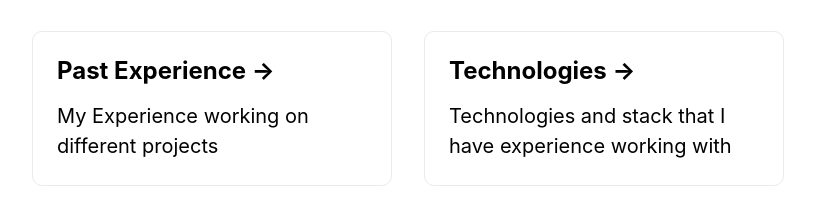
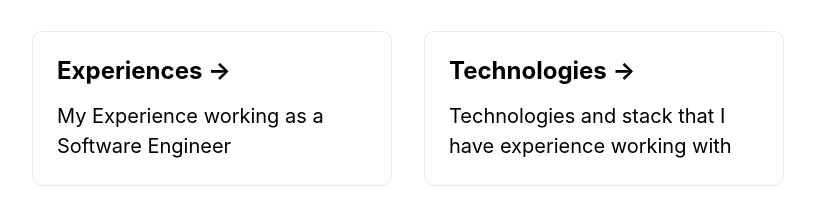
Before and after one commit to Sajadmhy/Sajad-Mahyaei-Portfolio, a Next.js app: page / in a window 1280 px wide. Shown: the part 707-918 px from the top of the page, without its empty margins (232-1067 px from the left). Built offline with nearby package versions, Linux system fonts and the light colour scheme.

Commit message:
update experiences

```diff
--- a/pages/index.jsx
+++ b/pages/index.jsx
@@ -130,8 +130,8 @@ export default function Home() {
 
           <Link href="/experience">
             <a className={styles.card}>
-              <h2>Past Experience &rarr;</h2>
-              <p>My Experience working on different projects</p>
+              <h2>Experiences &rarr;</h2>
+              <p>My Experience working as a Software Engineer</p>
             </a>
           </Link>
 
```
